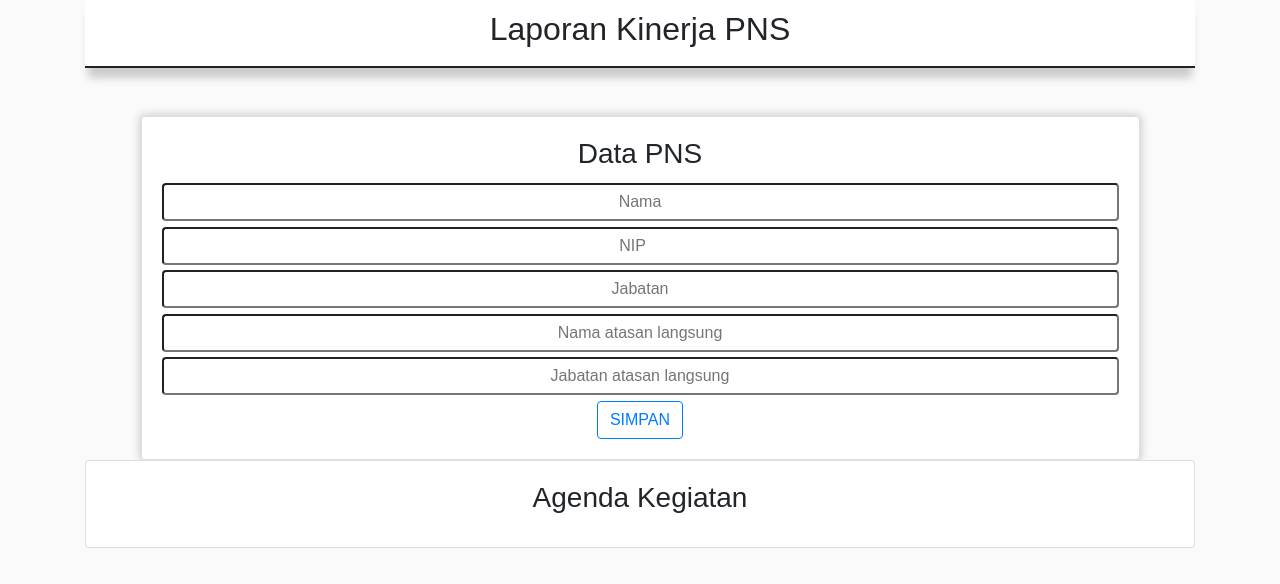
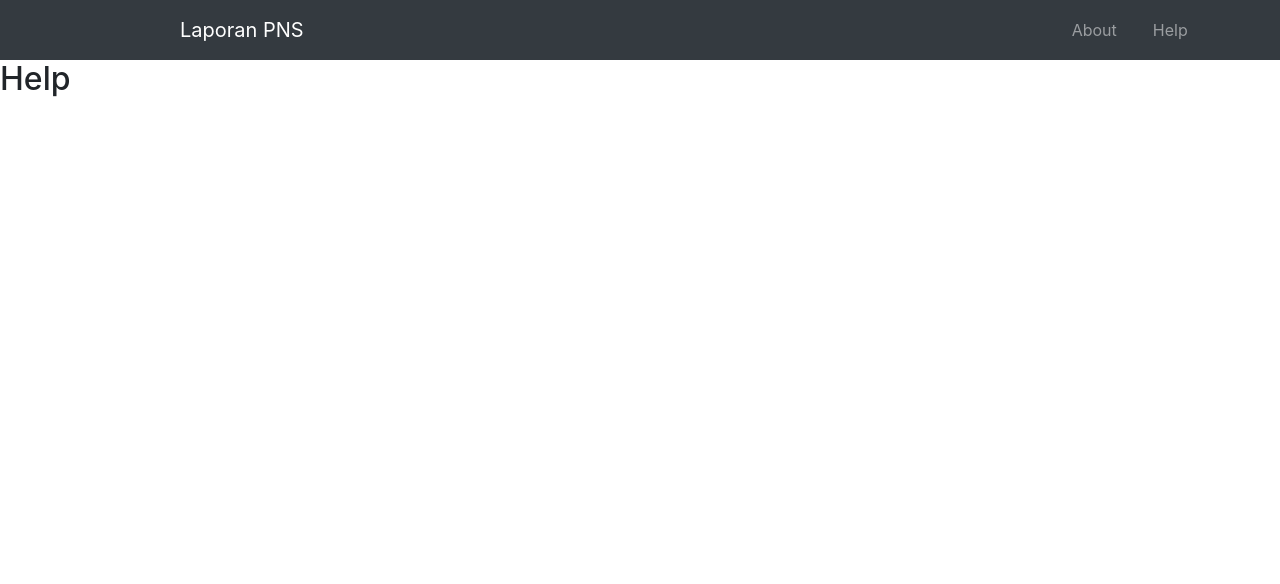
Before and after one commit to ryanadiputraa/laporan-asn, a React (Create React App) app: page /help in a window 1280 px wide. Shown: the top 584 px of the page. Built offline with nearby package versions, Linux system fonts and the light colour scheme.

Commit message:
added navbar, about, and help page

```diff
--- a/package.json
+++ b/package.json
@@ -10,6 +10,7 @@
     "react": "^16.13.1",
     "react-dom": "^16.13.1",
     "react-redux": "^7.2.0",
+    "react-router-dom": "^5.2.0",
     "react-scripts": "3.4.1",
     "reactstrap": "^8.4.1",
     "redux": "^4.0.5"
--- a/src/components/Header/Header.css
+++ /dev/null
@@ -1,10 +0,0 @@
-.header {
-  border-bottom: 2px solid #222;
-  padding: 10px;
-  box-shadow: 0 .8em .5em -.2em #ccc;
-  background-color: #fff;
-}
-
-.title {
-  font-size: 2em;
-}
--- a/src/components/Header/Header.js
+++ /dev/null
@@ -1,12 +0,0 @@
-import React from 'react';
-import './Header.css';
-
-const Header = () => {
-  return(
-    <div className="header">
-      <h1 className="title">Laporan Kinerja PNS</h1>
-    </div>
-  )
-}
-
-export default Header;
--- a/src/components/PersonalData/PersonalData.js
+++ b/src/components/PersonalData/PersonalData.js
@@ -24,16 +24,16 @@ class PersonalData extends Component {
 
   render() {
     return(
-      <Card className="personal-data-container mt-5">
+      <Card className="personal-data-container mt-3">
         <CardBody>
-          <CardTitle><h3>Data PNS</h3></CardTitle>
+          <CardTitle><h3 className="text-center">Data PNS</h3></CardTitle>
           <form >
             <input type="text" placeholder="Nama" id="name" onChange={ this.setInputtoState } />
             <input type="number" placeholder="NIP" id="NIP" onChange={ this.setInputtoState }/>
             <input type="text" placeholder="Jabatan" id="pos" onChange={ this.setInputtoState }/>
             <input type="text" placeholder="Nama atasan langsung" id="bossName" onChange={ this.setInputtoState }/>
             <input type="text" placeholder="Jabatan atasan langsung" id="bossPos" onChange={ this.setInputtoState }/>
-            <button className="btn btn-outline-primary" onClick={(e) => {
+            <button className="btn btn-primary" onClick={(e) => {
                 e.preventDefault();
                 this.props.savePersonalData(this.state);
                 console.log(this.props)
--- /dev/null
+++ b/src/containers/App/App.js
@@ -0,0 +1,16 @@
+import React, { Fragment } from 'react';
+import 'bootstrap/dist/css/bootstrap.css';
+import Home from '../Pages/Home/Home';
+
+function App() {
+  return (
+    <Fragment>
+      <div className="App">
+        <Home />
+      </div>
+    </Fragment>
+  );
+}
+
+
+export default App;
--- a/src/containers/App/index.js
+++ /dev/null
@@ -1,23 +0,0 @@
-import React from 'react';
-import 'bootstrap/dist/css/bootstrap.css';
-import './App.css';
-import Header from '../../components/Header/Header';
-import PersonalData from '../../components/PersonalData/PersonalData'
-import { connect } from 'react-redux';
-import Todos from '../../components/Todos/Todos';
-
-function App(props) {
-  return (
-    <div className="container text-center">
-      <Header />
-      <PersonalData />
-      <Todos />
-    </div>
-  );
-}
-
-const mapStateToProps = state => ({
-  Data: state
-})
-
-export default connect(mapStateToProps)(App);
--- /dev/null
+++ b/src/containers/Pages/About/About.js
@@ -0,0 +1,11 @@
+import React from 'react';
+
+const About = () => {
+  return(
+    <div className="about">
+      <h2>About</h2>
+    </div>
+  )
+}
+
+export default About;
--- /dev/null
+++ b/src/containers/Pages/Help/Help.js
@@ -0,0 +1,11 @@
+import React from 'react';
+
+const Help = () => {
+  return(
+    <div className="help">
+      <h2>Help</h2>
+    </div>
+  )
+}
+
+export default Help;
--- /dev/null
+++ b/src/containers/Pages/Home/Home.css
@@ -0,0 +1,11 @@
+@media screen and (min-width: 960px) {
+  .navbar {
+    padding: 10px 180px;
+  }
+  .navbar-brand {
+    margin-right: 760px;
+  }
+  .nav-link {
+    margin-right: 20px;
+  }
+}
--- /dev/null
+++ b/src/containers/Pages/Home/Home.js
@@ -0,0 +1,48 @@
+import React, { Fragment, useState } from 'react';
+import {
+  Collapse,
+  Navbar,
+  NavbarToggler,
+  NavbarBrand,
+  Nav,
+  NavItem,
+  NavLink
+} from 'reactstrap';
+import { BrowserRouter as Router, Route } from 'react-router-dom';
+import InputFields from '../InputFields/InputFields';
+import About from '../About/About';
+import Help from '../Help/Help';
+import './Home.css';
+
+function Home() {
+
+  const [isOpen, setIsOpen] = useState(false);
+  const toggle = () => setIsOpen(!isOpen);
+
+  return(
+    <Fragment>
+      <Router>
+        <Navbar className="navbar" color="dark" dark expand="md">
+          <NavbarBrand href="/">Laporan PNS</NavbarBrand>
+          <NavbarToggler onClick={toggle} />
+          <Collapse isOpen={isOpen} navbar>
+            <Nav className="mr-auto" navbar>
+              <NavItem>
+                <NavLink href="/about/">About</NavLink>
+              </NavItem>
+              <NavItem>
+                <NavLink href="/Help/">Help</NavLink>
+              </NavItem>
+            </Nav>
+          </Collapse>
+        </Navbar>
+
+        <Route exact path="/" component={ InputFields } />
+        <Route path="/about/" component={ About } />
+        <Route path="/help/" component={ Help } />
+      </Router>
+    </Fragment>
+  )
+}
+
+export default Home;
--- /dev/null
+++ b/src/containers/Pages/InputFields/InputFields.js
@@ -0,0 +1,14 @@
+import React from 'react';
+import PersonalData from '../../../components/PersonalData/PersonalData';
+import Todos from '../../../components/Todos/Todos';
+
+const InputFields = () => {
+  return(
+    <div className="input-fields container">
+      <PersonalData />
+      <Todos />
+    </div>
+  )
+}
+
+export default InputFields;
--- a/src/index.js
+++ b/src/index.js
@@ -1,7 +1,7 @@
 import React from 'react';
 import ReactDOM from 'react-dom';
 import './index.css';
-import App from './containers/App';
+import App from './containers/App/App';
 import * as serviceWorker from './serviceWorker';
 import { createStore } from 'redux';
 import { Provider } from 'react-redux';
```
Also changed, not shown: 1 other file (tests, documents, lock files or other folders).
